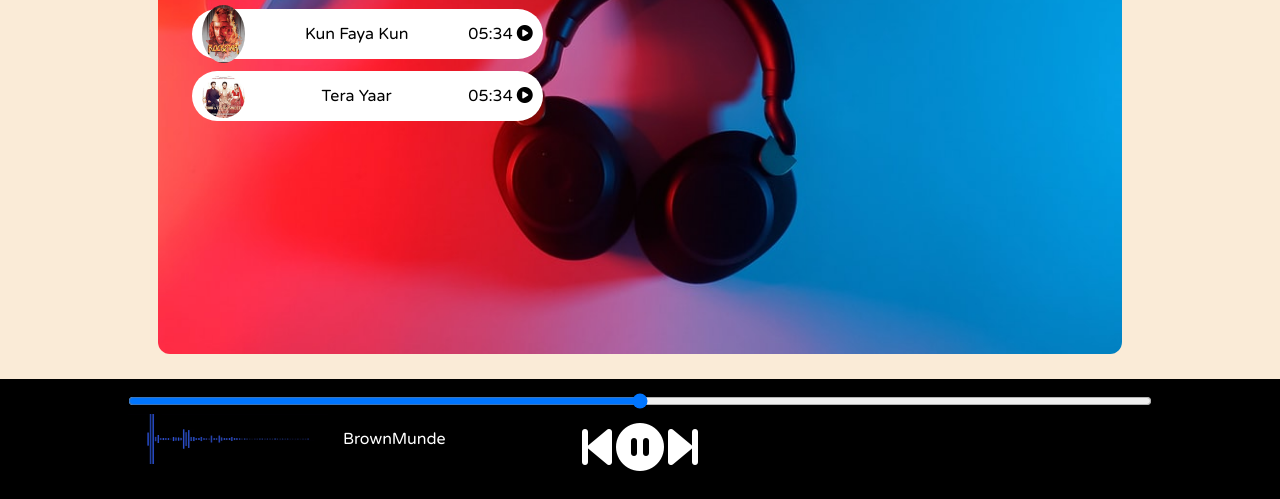
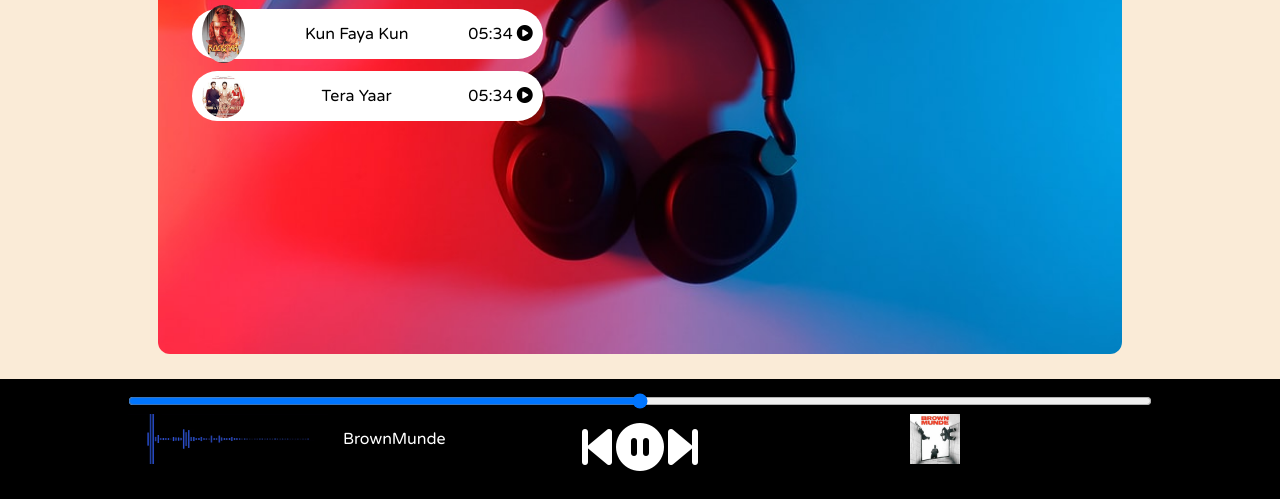
Before and after one commit to pawangupta5050/JavaScript-Music-Player, a plain HTML site: page index.html in a window 1280 px wide. Both pictures are taken after a click on the icon 524 px from the left and 211 px from the top of the page. Shown: the part 364-863 px from the top of the page. Drawn offline with Linux system fonts and the light colour scheme.

Commit message:
Added a cover image everytime a song is chnaged

```diff
--- a/index.html
+++ b/index.html
@@ -46,7 +46,6 @@
                     </div>
                 </div>
             </div>
-            <div class="songBanner"></div>
         </div>
     </main>
 
@@ -61,6 +60,9 @@
             <div class="songInfo">
                 <img src="SongBeat.gif" alt="BeaT GIF" width="200px" height="50" id="BeatGif" > <label id="masterSongName">Kabira</label>
             </div>
+            <div class="songBannerDiv">
+                <img id="songBanner" width="50px" height="50">
+            </div>
         </div>
     </footer>
     <script src="https://kit.fontawesome.com/5ade97e8eb.js" crossorigin="anonymous"></script>
--- a/script.js
+++ b/script.js
@@ -3,6 +3,7 @@ let audioElement = new Audio('Songs/2.mp3');
 let masterPlay = document.getElementById('masterPlay');
 let SongProgress = document.getElementById('SongProgress');
 let BeatGif = document.getElementById('BeatGif');
+let songBanner = document.getElementById('songBanner');
 let songItems = Array.from(document.getElementsByClassName('songItems'));
 let masterSongName = document.getElementById('masterSongName');
 
@@ -60,9 +61,11 @@ Array.from(document.getElementsByClassName('songItemPlay')).forEach((element) =>
             e.target.classList.add('fa-pause-circle');
             audioElement.src = `Songs/${songIndex}.mp3`;
             masterSongName.innerText = songs[songIndex].songName;
+            songBanner.src = songs[songIndex].coverPath;
             audioElement.currentTime = 0;
             audioElement.play();
             BeatGif.style.opacity = 1;
+            songBanner.style.opacity = 1;
             masterPlay.classList.remove('fa-circle-play');
             masterPlay.classList.add('fa-circle-pause');
         }
@@ -73,6 +76,7 @@ Array.from(document.getElementsByClassName('songItemPlay')).forEach((element) =>
             masterPlay.classList.remove('fa-circle-pause');
             masterPlay.classList.add('fa-circle-play');
             BeatGif.style.opacity = 0;
+            songBanner.style.opacity = 1;
         }
 
     })
@@ -87,6 +91,7 @@ document.getElementById('next').addEventListener('click', () => {
     }
     audioElement.src = `Songs/${songIndex}.mp3`;
     masterSongName.innerText = songs[songIndex].songName;
+    songBanner.src = songs[songIndex].coverPath;
     audioElement.currentTime = 0;
     audioElement.play();
     masterPlay.classList.remove('fa-circle-play');
@@ -102,6 +107,7 @@ document.getElementById('previous').addEventListener('click', () => {
     }
     audioElement.src = `Songs/${songIndex}.mp3`;
     masterSongName.innerText = songs[songIndex].songName;
+    songBanner.src = songs[songIndex].coverPath;
     audioElement.currentTime = 0;
     audioElement.play();
     masterPlay.classList.remove('fa-circle-play');
--- a/style.css
+++ b/style.css
@@ -124,6 +124,16 @@ nav ul li {
     transition: opacity 0.5s ease-in;
 }
 
+.songBannerDiv{
+    display: flex;
+    position: absolute;
+    right: 25vw;
+}
+
+.songBannerDiv img {
+    opacity: 0;
+    transition: opacity 0.5s ease-in;
+}
 @media only screen and (max-width : 1100px) {
     .songInfo {
         display: flex;
```
